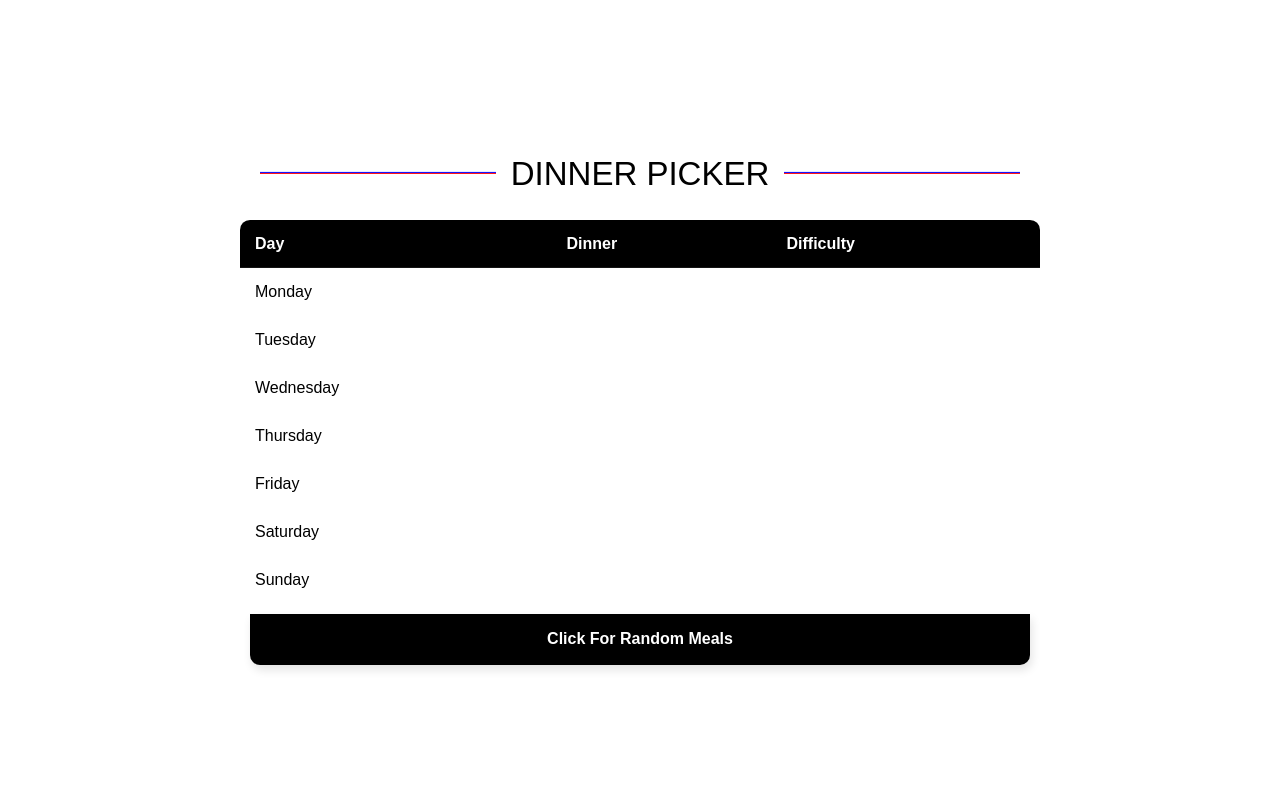
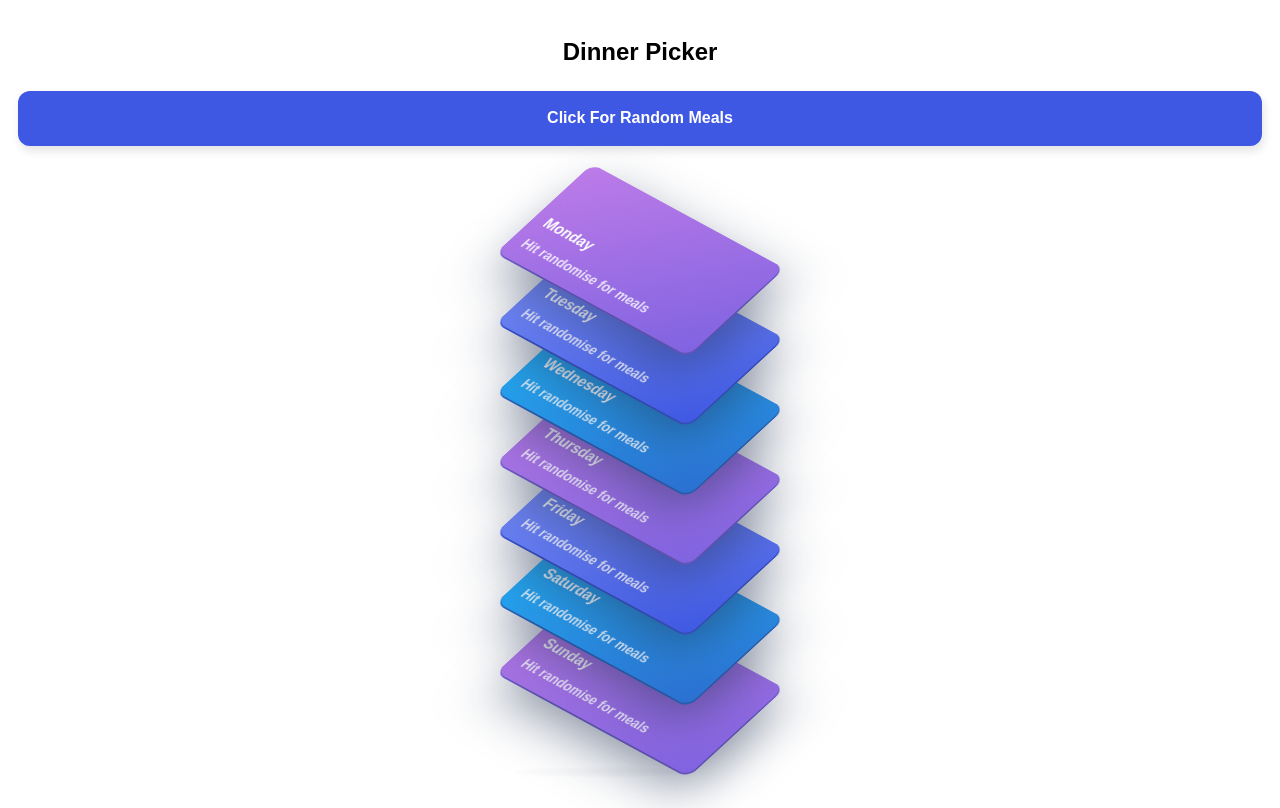
Before and after one commit to KieranWitt/DinnerPicker, a website: page dinnerpicker.html in a window 1280 px wide. Drawn offline with Linux system fonts and the light colour scheme.

Commit message:
Prettier HTML & styling

```diff
--- a/dinnerpicker.html
+++ b/dinnerpicker.html
@@ -2,61 +2,47 @@
   <link rel="stylesheet" href="stylesheet.css">
 </head>
 
-
-
-<div class='container'>
+<div class='header'>
+  <div>
   <h2 class="background double"><span>Dinner Picker</span></h2>
-  <table>
-    <thead>
-    <tr>
-      <th>Day</th>
-      <th>Dinner</th>
-      <th>Difficulty</th>
-    </tr>
-    </thead>
-      <tbody>
-      <tr>
-        <td>Monday</td>
-        <td><a id='monFood'></a></td>
-        <td id='monDifficulty'></td>
-      </tr>
-      <tr>
-        <td>Tuesday</td>
-        <td><a id='tueFood'></a></td>
-        <td id='tueDifficulty'></td>
-      </tr>
-      <tr>
-        <td>Wednesday</td>
-        <td><a id='wedFood'></a></td>
-        <td id='wedDifficulty'></td>
-      </tr>
-      <tr>
-        <td>Thursday</td>
-        <td><a id='thuFood'></a></td>
-        <td id='thuDifficulty'></td>
-      </tr>
-      <tr>
-        <td>Friday</td>
-        <td><a id='friFood'></a></td>
-        <td id='friDifficulty'></td>
-      </tr>
-      <tr>
-        <td>Saturday</td>
-        <td><a id='satFood'></a></td>
-        <td id='satDifficulty'></td>
-      </tr>
-      <tr>
-        <td>Sunday</td>
-        <td><a id='sunFood'></a></td>
-        <td id='sunDifficulty'></td>
-      </tr>
-    </tbody>
-  </table>
+</div>
   <div class='button -dark center' onclick="selectMeal()">Click for random meals</div>
 </div>
 
 
 
+<div class="tariffCards">
+  <div class="first">
+    <h3>Monday</h3>
+    <span><a id='monFood'>Hit randomise for meals</a></span>
+  </div>
+  <div class="second">
+    <h3>Tuesday</h3>
+    <span><a id='tueFood'>Hit randomise for meals</a></span>
+  </div>
+  <div class="third">
+    <h3>Wednesday</h3>
+    <span><a id='wedFood'>Hit randomise for meals</a></span>
+  </div>
+  <div class="fourth">
+    <h3>Thursday</h3>
+    <span><a id='thuFood'>Hit randomise for meals</a></span>
+  </div>
+  <div class="second">
+    <h3>Friday</h3>
+    <span><a id='friFood'>Hit randomise for meals</a></span>
+  </div>
+  <div class="third">
+    <h3>Saturday</h3>
+    <span><a id='satFood'>Hit randomise for meals</a></span>
+  </div>
+    <div class="fourth">
+    <h3>Sunday</h3>
+    <span><a id='sunFood'>Hit randomise for meals</a></span>
+  </div>
+</div>
+
+
 <footer>
   <script src="index.js"></script>
 </footer>
--- a/index.js
+++ b/index.js
@@ -1,4 +1,3 @@
-
 //Meal objects
 let a = {Food:'Chicken and leek', Link: 'null', Difficulty: 'Easy'};
 let b = {Food:'Spaghetti Bolognese', Link: 'https://www.taste.com.au/recipes/spaghetti-bolognese/335cceba-3913-4172-8a28-44ad7a960ef4', Difficulty: 'Medium'};
@@ -30,14 +29,6 @@ let z = {Food:'Chilli Con Carne', Link: 'https://www.taste.com.au/recipes/chilli
 //Array for meals
 const mealList = [a,b,c,d,e,f,g,h,i,j,k,l,m,n,o,p,q,r,s,t,u,v,w,x,y,z];
 
-//Array for takeaways
-const takeawayList = [
-  'Takeaway1',
-  'Takeaway2',
-  'Takeaway3',
-  'Takeaway4',
-];
-
 //Array to store the dinners chosen
 let dinnersPicked = [];
 
@@ -45,7 +36,7 @@ let dinnersPicked = [];
 const selectMeal = () => {
 
 dinnersPicked = [];
-let tempMealList = mealList;
+let tempMealList = [...mealList];
 
 for (i=0; i<7; i++) {
   randomMeal = tempMealList[Math.floor(Math.random() * tempMealList.length)];
@@ -61,36 +52,27 @@ const showMeals = (dinnersPicked) => {
 //Monday
   document.getElementById('monFood').innerHTML = dinnersPicked[0].Food;
   document.getElementById('monFood').setAttribute('href', dinnersPicked[0].Link);
-  document.getElementById('monDifficulty').innerHTML = dinnersPicked[0].Difficulty;
 //Tuesday
   document.getElementById('tueFood').innerHTML = dinnersPicked[1].Food;
   document.getElementById('tueFood').setAttribute('href', dinnersPicked[1].Link);
-  document.getElementById('tueDifficulty').innerHTML = dinnersPicked[1].Difficulty;
 //Wednesday
   document.getElementById('wedFood').innerHTML = dinnersPicked[2].Food;
   document.getElementById('wedFood').setAttribute('href', dinnersPicked[2].Link);
-  document.getElementById('wedDifficulty').innerHTML = dinnersPicked[2].Difficulty;
 //Thursday
   document.getElementById('thuFood').innerHTML = dinnersPicked[3].Food;
   document.getElementById('thuFood').setAttribute('href', dinnersPicked[3].Link);
-  document.getElementById('thuDifficulty').innerHTML = dinnersPicked[3].Difficulty;
 //Friday
   document.getElementById('friFood').innerHTML = dinnersPicked[4].Food;
   document.getElementById('friFood').setAttribute('href', dinnersPicked[4].Link);
-  document.getElementById('friDifficulty').innerHTML = dinnersPicked[4].Difficulty;
 //Saturday
   document.getElementById('satFood').innerHTML = dinnersPicked[5].Food;
   document.getElementById('satFood').setAttribute('href', dinnersPicked[5].Link);
-  document.getElementById('satDifficulty').innerHTML = dinnersPicked[5].Difficulty;
 //Sunday
   document.getElementById('sunFood').innerHTML = dinnersPicked[6].Food;
   document.getElementById('sunFood').setAttribute('href', dinnersPicked[6].Link);
-  document.getElementById('sunDifficulty').innerHTML = dinnersPicked[6].Difficulty;
 };
 
 //Function for selecting the takeaways
 const selectTakeaway = () => {
 
 };
-
-//selectMeal();
--- a/stylesheet.css
+++ b/stylesheet.css
@@ -1,165 +1,139 @@
+/* HEADER */
+.header {
+  background-color: #fff;
+  text-align: center;
+  padding: 10px;
+  justify-content: center;
+}
+
+/* CARDS */
 html,
 body {
   height: 100%;
 }
-
 body {
-  margin: 0;
-  background: #fff;
-  font-family: sans-serif;
-  font-weight: 100;
+  display: grid;
+  font-family: Avenir, sans-serif;
+  -ms-text-size-adjust: 100%;
+  -webkit-text-size-adjust: 100%;
+  -moz-osx-font-smoothing: grayscale;
+  -moz-font-smoothing: antialiased;
+  -webkit-font-smoothing: antialiased;
 }
-
-.container {
+.tariffCards {
   position: absolute;
   top: 50%;
   left: 50%;
-  transform: translate(-50%, -50%);
+  margin: -180px 0 0 -140px;
+  user-select: none;
+  transform: translate3d(0, 0, 0);
+  transform-style: preserve-3d;
+}
+.tariffCards:after {
+  position: absolute;
+  bottom: -27px;
+  left: 5%;
+  content: "";
+  width: 65%;
+  height: 10px;
+  border-radius: 100%;
+  background-image: radial-gradient(
+    rgba(34, 50, 84, 0.04),
+    rgba(34, 50, 84, 0)
+  );
+}
+.tariffCards > div {
+  position: relative;
+  width: 280px;
+  height: 140px;
+  border-radius: 12px;
+  color: #fff;
+  transform: rotateX(45deg) rotateY(-15deg) rotate(45deg);
+  transition: all 0.4s ease;
+  overflow: hidden;
+  cursor: pointer;
+}
+.tariffCards > div:after {
+  position: absolute;
+  top: -70px;
+  left: 0;
+  content: "";
+  width: 200%;
+  height: 200%;
+  background-image: linear-gradient(
+    60deg,
+    rgba(255, 255, 255, 0) 20%,
+    rgba(255, 255, 255, 0.1),
+    rgba(255, 255, 255, 0) 80%
+  );
+  transform: translateX(-100%);
+}
+.tariffCards > div h3 {
+  position: absolute;
+  bottom: 28px;
+  left: 15px;
+  font-size: 18px;
+  font-weight: 800;
+}
+.tariffCards > div span {
+  position: absolute;
+  font-weight: 700;
+  bottom: 15px;
+  left: 15px;
+  font-size: 16px;
+  opacity: 0.8;
+}
+.tariffCards > div.first {
+  margin-top: -30px;
+  z-index: 3;
+  background-color: #8063e1;
+  background-image: linear-gradient(135deg, #bd7be8, #8063e1);
+  box-shadow: 20px 20px 60px rgba(34, 50, 84, 0.5), 1px 1px 0px 1px #8063e1;
+}
+.tariffCards > div.second {
+  margin-top: -70px;
+  z-index: 2;
+  background-color: #3f58e3;
+  background-image: linear-gradient(135deg, #7f94fc, #3f58e3);
+  box-shadow: 20px 20px 60px rgba(34, 50, 84, 0.5), 1px 1px 0px 1px #3f58e3;
+}
+.tariffCards > div.third {
+  margin-top: -70px;
+  z-index: 1;
+  background-color: #2c6fd1;
+  background-image: linear-gradient(135deg, #21bbfe, #2c6fd1);
+  box-shadow: 20px 20px 60px rgba(34, 50, 84, 0.5), 1px 1px 0px 1px #2c6fd1;
+}
+.tariffCards > div.fourth {
+  margin-top: -70px;
+  background-color: #8063e1;
+  background-image: linear-gradient(135deg, #bd7be8, #8063e1);
+  box-shadow: 20px 20px 60px rgba(34, 50, 84, 0.5), 1px 1px 0px 1px #8063e1;
+}
+.tariffCards > div:hover {
+  transform: rotateX(30deg) rotateY(-15deg) rotate(30deg) translate(-25px, 50px);
+}
+.tariffCards > div:hover:after {
+  transform: translateX(100%);
+  transition: all 1.2s ease-in-out;
+}
+a:link {
+  color: #fff;
+  font-weight: 700;
+  bottom: 15px;
+  left: 15px;
+  font-size: 16px;
+  font-weight: 800;
+  text-decoration: none;
 }
 
-table {
-  width: 800px;
-  border-collapse: collapse;
+/* BUTTONS */
+.button {
+  margin-top: 25px;
   overflow: hidden;
-  /*box-shadow: 0 0 20px rgba(0, 0, 0, 0.1);*/
-  border-radius: 10px;
-}
-
-th,
-td {
+  height: 25px;
   padding: 15px;
-  background-color: rgba(255, 255, 255, 0.2);
-  color: #fff;
-}
-
-th {
-  text-align: left;
-}
-
-th {
-  background-color: black;
-}
-
-tr:hover {
-  background-color: rgba(255, 255, 255, 0.3);
-}
-
-td {
-  position: relative;
-  color: black;
-}
-
-/* Horizontal Type Line Behind Text */
-
-h2 {
-  font: 33px sans-serif;
-  margin-top: 30px;
-  text-align: center;
-  text-transform: uppercase;
-}
-
-h2.background {
-  position: relative;
-  z-index: 1;
-}
-
-h2:before {
-  border-top: 2px solid #dfdfdf;
-  content: "";
-  margin: 0 auto; /* this centers the line to the full width specified */
-  position: absolute; /* positioning must be absolute here, and relative positioning must be applied to the parent */
-  top: 50%;
-  left: 0;
-  right: 0;
-  bottom: 0;
-  width: 95%;
-  z-index: -1;
-}
-
-span {
-  /* to hide the lines from behind the text, you have to set the background color the same as the container */
-  background: #fff;
-  padding: 0 15px;
-}
-
-h2.double:before {
-  /* this is just to undo the :before styling from above */
-  border-top: none;
-}
-
-h2.double:after {
-  border-bottom: 1px solid blue;
-  -webkit-box-shadow: 0 1px 0 0 red;
-  -moz-box-shadow: 0 1px 0 0 red;
-  box-shadow: 0 1px 0 0 red;
-  content: "";
-  margin: 0 auto; /* this centers the line to the full width specified */
-  position: absolute;
-  top: 45%;
-  left: 0;
-  right: 0;
-  width: 95%;
-  z-index: -1;
-}
-
-h2.no-background {
-  position: relative;
-  overflow: hidden;
-
-  span {
-    display: inline-block;
-    vertical-align: baseline;
-    zoom: 1;
-    *display: inline;
-    *vertical-align: auto;
-    position: relative;
-    padding: 0 20px;
-
-    span:before,
-    span:after {
-      content: "";
-      display: block;
-      width: 1000px;
-      position: absolute;
-      top: 0.73em;
-      border-top: 1px solid red;
-    }
-
-    span:before {
-      right: 100%;
-    }
-    span:after {
-      left: 100%;
-    }
-  }
-}
-
-h2.no-span {
-  display: table;
-  white-space: nowrap;
-  &:before,
-  &:after {
-    border-top: 1px solid green;
-    content: "";
-    display: table-cell;
-    position: relative;
-    top: 0.5em;
-    width: 45%;
-  }
-  &:before {
-    right: 1.5%;
-  }
-  &:after {
-    left: 1.5%;
-  }
-}
-
-.button {
   display: flex;
-  overflow: hidden;
-
-  margin: 10px;
-  padding: 15px;
 
   cursor: pointer;
   user-select: none;
@@ -172,19 +146,15 @@ h2.no-span {
 
   color: #fff;
   border: 0 none;
-  border-radius: 0px 0px 10px 10px;
+  border-radius: 12px;
 
   font-size: 16px;
   font-weight: bold;
   line-height: 1.3;
-
-  -webkit-appearance: none;
-  -moz-appearance: none;
-  appearance: none;
+  font-family: Avenir, sans-serif;
 
   justify-content: center;
   align-items: center;
-  flex: 0 0 160px;
 
   box-shadow: 2px 5px 10px #e4e4e4;
 }
@@ -206,7 +176,7 @@ h2.no-span {
 
 .button.-dark {
   color: #ffffff;
-  background: black;
+  background: #3f58e3;
 }
 
 .button.-dark:focus {
```
